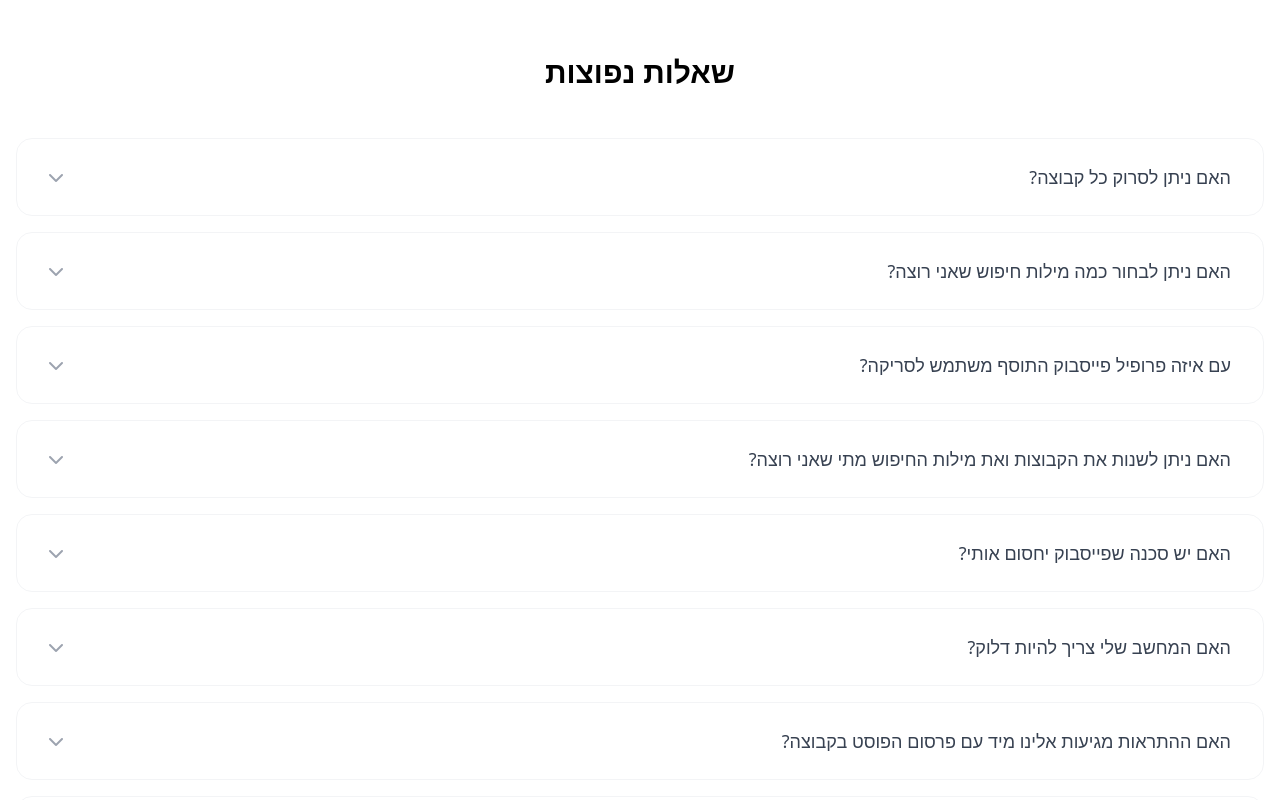
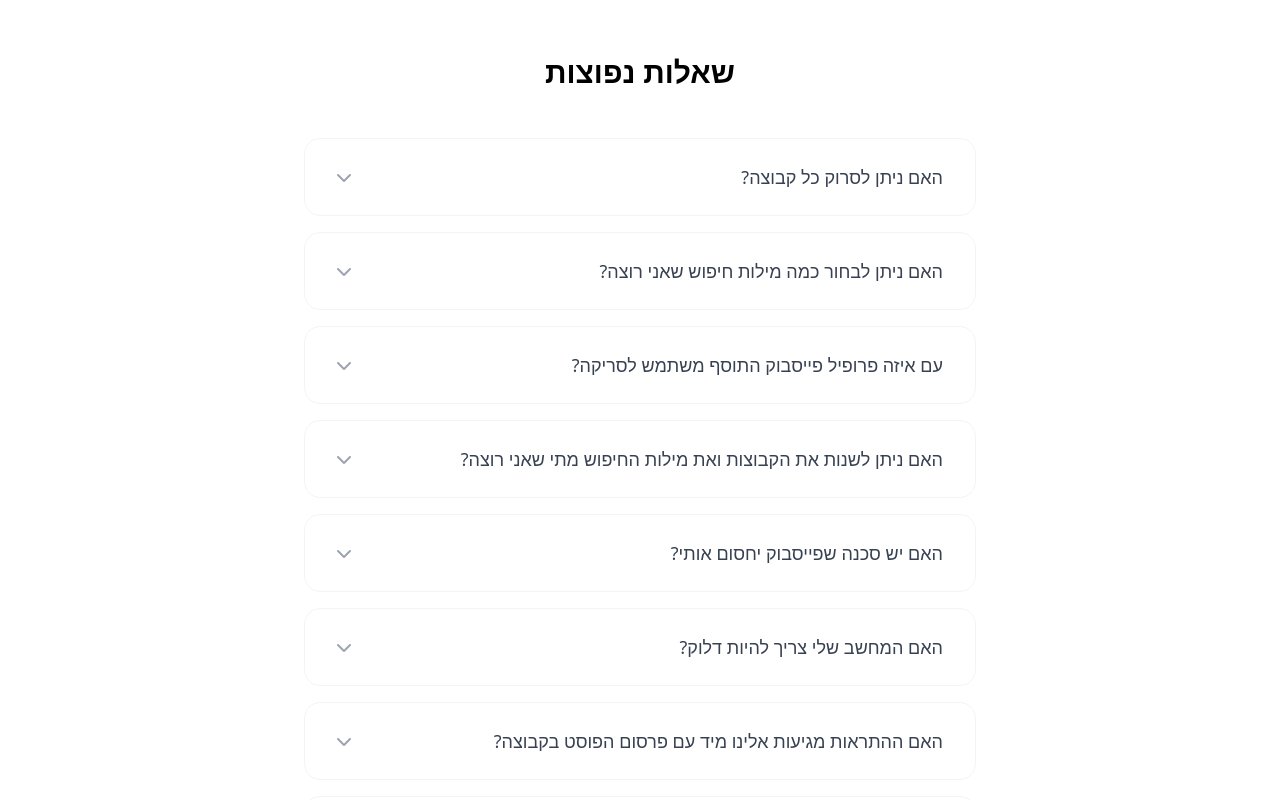
Before and after one commit to Zevik/ZeviksTools, a Next.js app: page /tools/reply-comments in a window 1280 px wide. Shown: the part 2560-3360 px from the top of the page. Built offline with nearby package versions, Linux system fonts and the light colour scheme.

Commit message:
Ensure FaqAccordion items are centered and have consistent width

```diff
--- a/app/tools/reply-comments/page.tsx
+++ b/app/tools/reply-comments/page.tsx
@@ -178,7 +178,9 @@ export default function ReplyCommentsPage() {
         <section className="py-16 bg-white">
           <div className="container mx-auto px-4">
             <h2 className="text-3xl font-bold text-center mb-12">שאלות נפוצות</h2>
-            <FaqAccordion />
+            <div className="max-w-2xl mx-auto">
+              <FaqAccordion />
+            </div>
           </div>
         </section>
 
```
